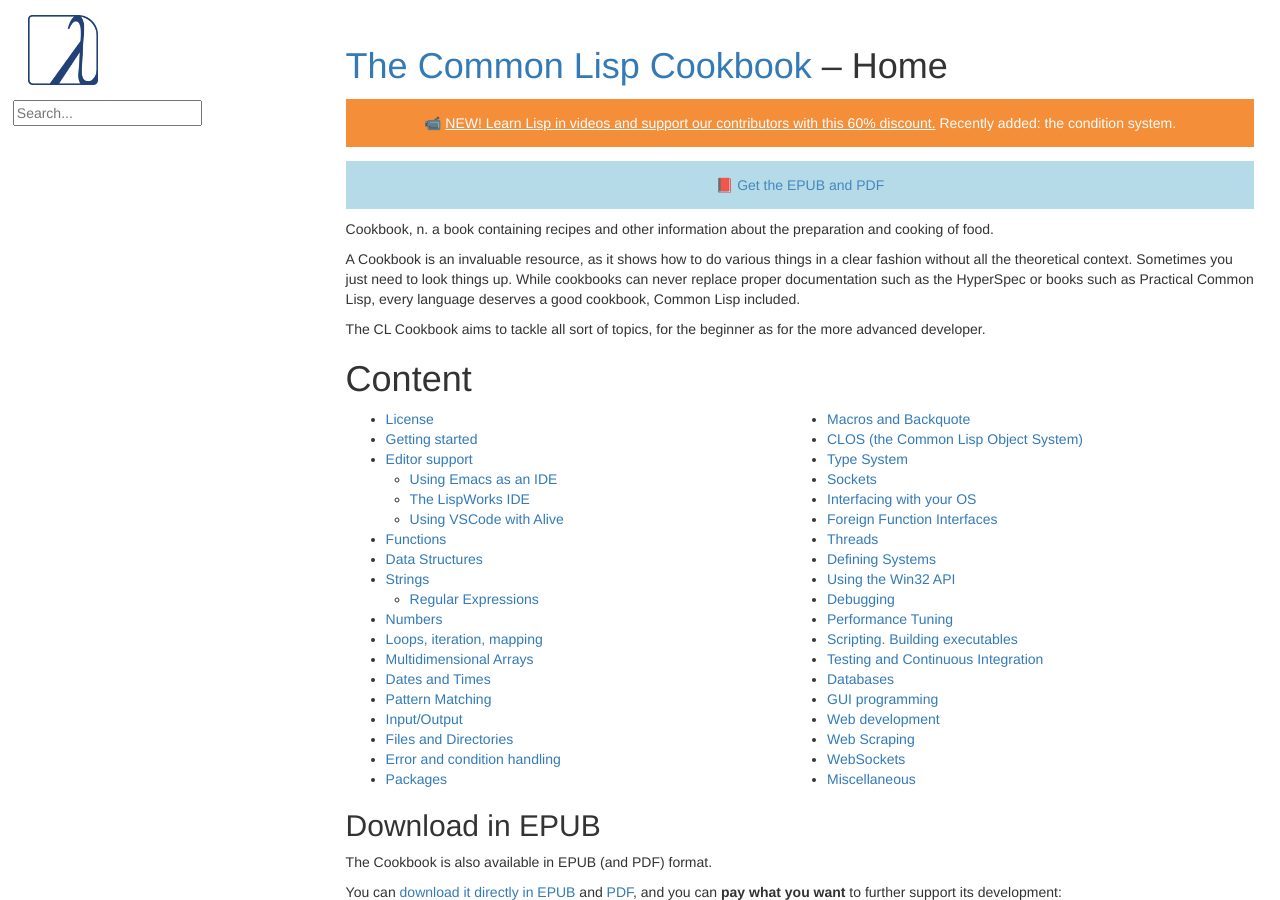
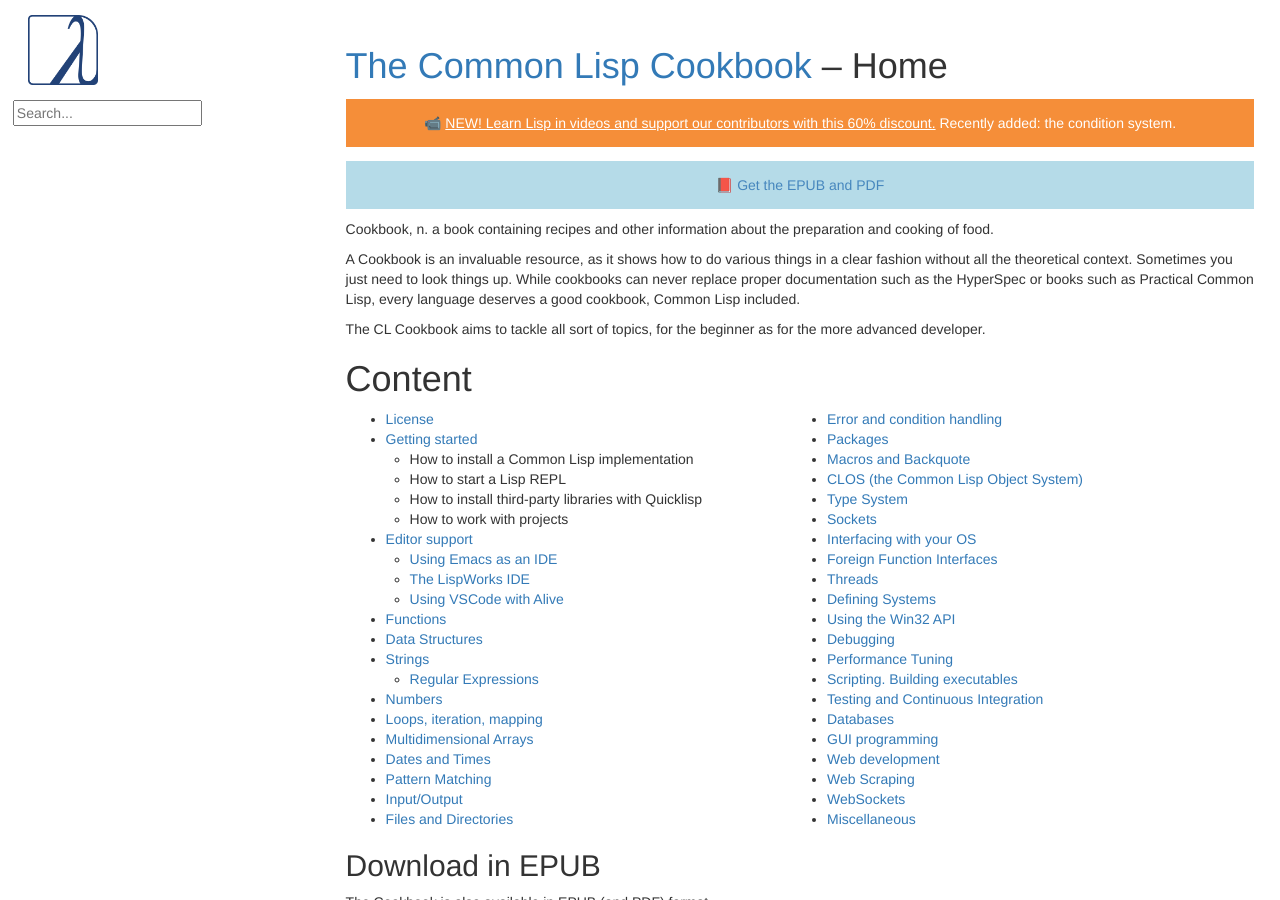
Before and after one commit to LispCookbook/cl-cookbook, a Jekyll site: the page built from index.md, in a window 1280 px wide and 900 px high. Built offline with Jekyll 4.4.1, drawn with Linux system fonts in a browser that asks for light colours.

Commit message:
index: 4 sub-bullets on getting started, to catch topics at a glance
for https://github.com/LispCookbook/cl-cookbook/pull/489/

```diff
--- a/index.md
+++ b/index.md
@@ -16,6 +16,10 @@
 
 * [License](license.html)
 * [Getting started](getting-started.html)
+  * How to install a Common Lisp implementation
+  * How to start a Lisp REPL
+  * How to install third-party libraries with Quicklisp
+  * How to work with projects
 * [Editor support](editor-support.html)
   * [Using Emacs as an IDE](emacs-ide.html)
   * [The LispWorks IDE](lispworks.html)
```
